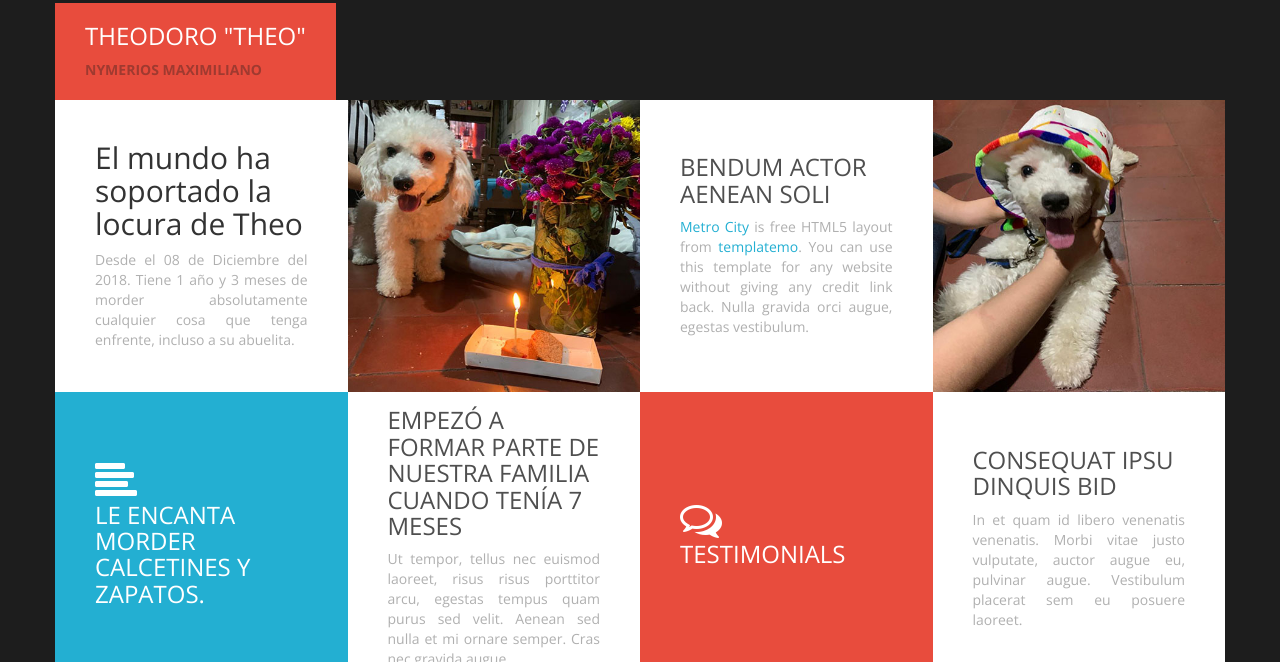
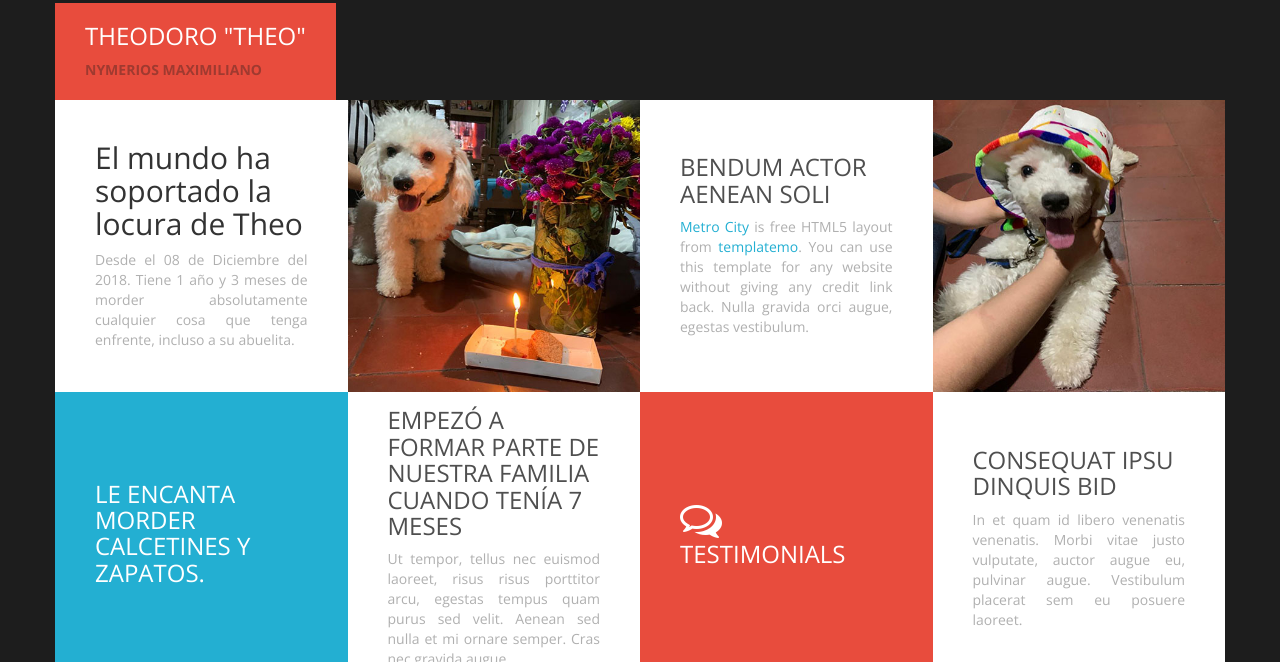
Before and after one commit to mlgo19/pagina_personal, a plain HTML site: page features.html in a window 1280 px wide. Shown: the part 532-1194 px from the top of the page. Drawn offline with nearby package versions, Linux system fonts and the light colour scheme; files whose address does not match are found by name.

Commit message:
Update features.html

```diff
--- a/features.html
+++ b/features.html
@@ -59,7 +59,6 @@
 					<div class="box">
 						<a href="#" class="content">
 							<div class="tm-block-1 tm-text-block tm-blue-box">
-								<i class="fa fa-align-left fa-3x"></i>
 								<h3 class="text-uppercase">Le encanta morder calcetines y zapatos.</h3>
 							</div>
 						</a>
```
